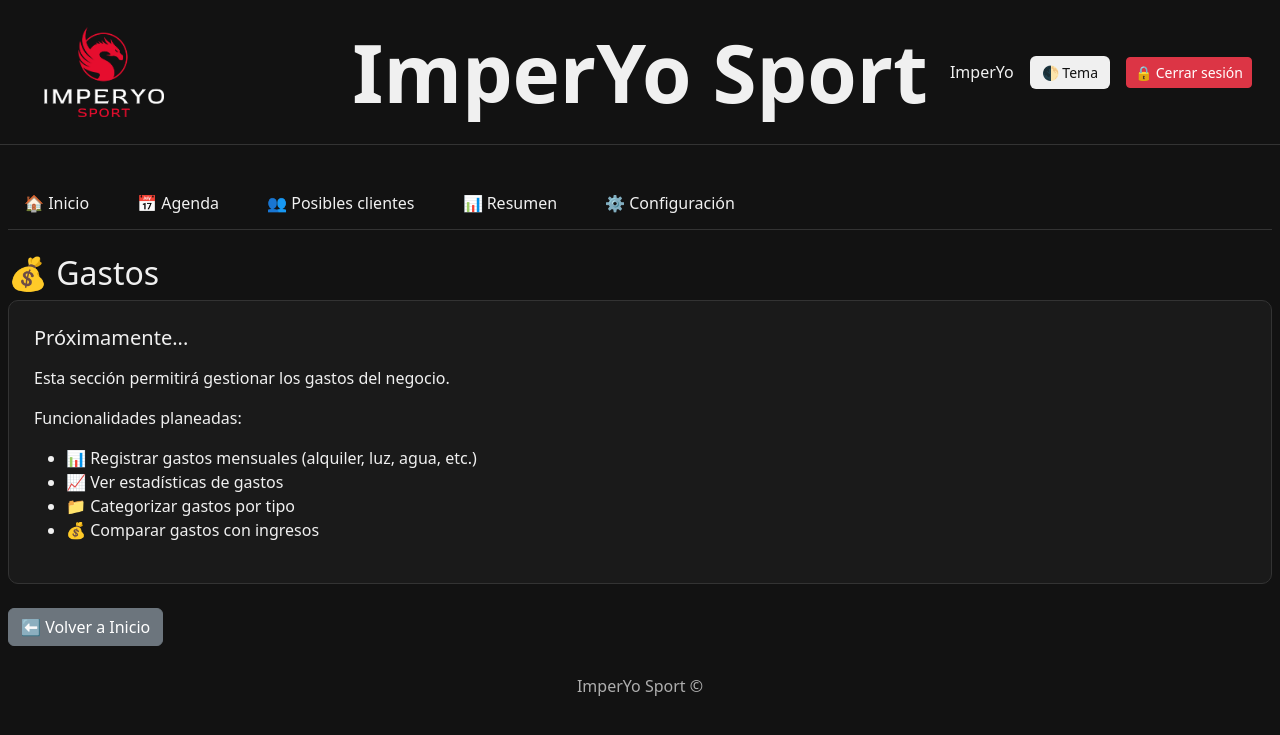
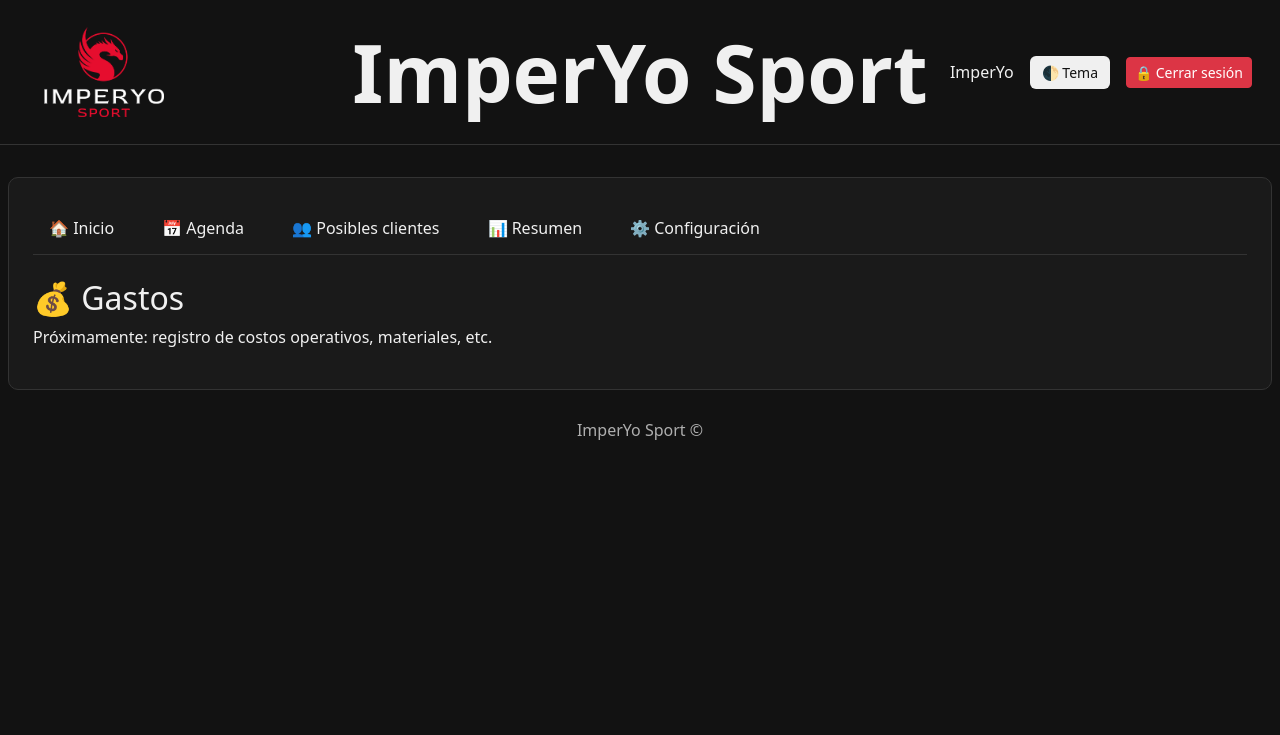
Before and after one commit to LuisPastorMartinez/imperyo_django, a Django app: page /pedidos/gastos/ in a window 1280 px wide. Shown: the top 735 px of the page. Run offline with Django 5.2, Linux system fonts and the light colour scheme; a user stored in the database is signed in.

Commit message:
gastos 1

```diff
--- a/pedidos/templates/pedidos/Gastos.html
+++ b/pedidos/templates/pedidos/Gastos.html
@@ -1,41 +1,24 @@
 {% extends "base.html" %}
 {% block contenido %}
-
-<!-- Menú de navegación -->
+<div class="card-custom p-4">
     <nav class="navbar-nav-horizontal mb-4">
         {% if request.resolver_match.url_name != 'pedidos_home' %}
-    <a href="{% url 'pedidos_home' %}" class="nav-item">🏠 Inicio</a>
+        <a href="{% url 'pedidos_home' %}" class="nav-item {% if request.resolver_match.url_name == 'pedidos_home' %}active{% endif %}">🏠 Inicio</a>
         {% endif %}
         {% if request.resolver_match.url_name != 'agenda' %}
-    <a href="{% url 'agenda' %}" class="nav-item">📅 Agenda</a>
+        <a href="{% url 'agenda' %}" class="nav-item {% if request.resolver_match.url_name == 'agenda' %}active{% endif %}">📅 Agenda</a>
         {% endif %}
         {% if request.resolver_match.url_name != 'posibles_clientes' %}
-    <a href="{% url 'posibles_clientes' %}" class="nav-item">👥 Posibles clientes</a>
+        <a href="{% url 'posibles_clientes' %}" class="nav-item {% if request.resolver_match.url_name == 'posibles_clientes' %}active{% endif %}">👥 Posibles clientes</a>
         {% endif %}
         {% if request.resolver_match.url_name != 'resumen' %}
-    <a href="{% url 'resumen' %}" class="nav-item">📊 Resumen</a>
+        <a href="{% url 'resumen' %}" class="nav-item {% if request.resolver_match.url_name == 'resumen' %}active{% endif %}">📊 Resumen</a>
         {% endif %}
         {% if request.resolver_match.url_name != 'configuracion' %}
-    <a href="{% url 'configuracion' %}" class="nav-item">⚙️ Configuración</a>
+        <a href="{% url 'configuracion' %}" class="nav-item {% if request.resolver_match.url_name == 'configuracion' %}active{% endif %}">⚙️ Configuración</a>
         {% endif %}
     </nav>
-
     <h2>💰 Gastos</h2>
-
-<div class="card-custom mb-4">
-    <h5 class="section-title mb-3">Próximamente...</h5>
-    <p>Esta sección permitirá gestionar los gastos del negocio.</p>
-    <p>Funcionalidades planeadas:</p>
-    <ul>
-        <li>📊 Registrar gastos mensuales (alquiler, luz, agua, etc.)</li>
-        <li>📈 Ver estadísticas de gastos</li>
-        <li>📁 Categorizar gastos por tipo</li>
-        <li>💰 Comparar gastos con ingresos</li>
-    </ul>
+    <p>Próximamente: registro de costos operativos, materiales, etc.</p>
 </div>
-
-<div class="d-flex gap-2">
-    <a href="{% url 'pedidos_home' %}" class="btn btn-secondary">⬅️ Volver a Inicio</a>
-</div>
-
 {% endblock %}
```
Lines whose indentation alone changed are shown as unchanged.
